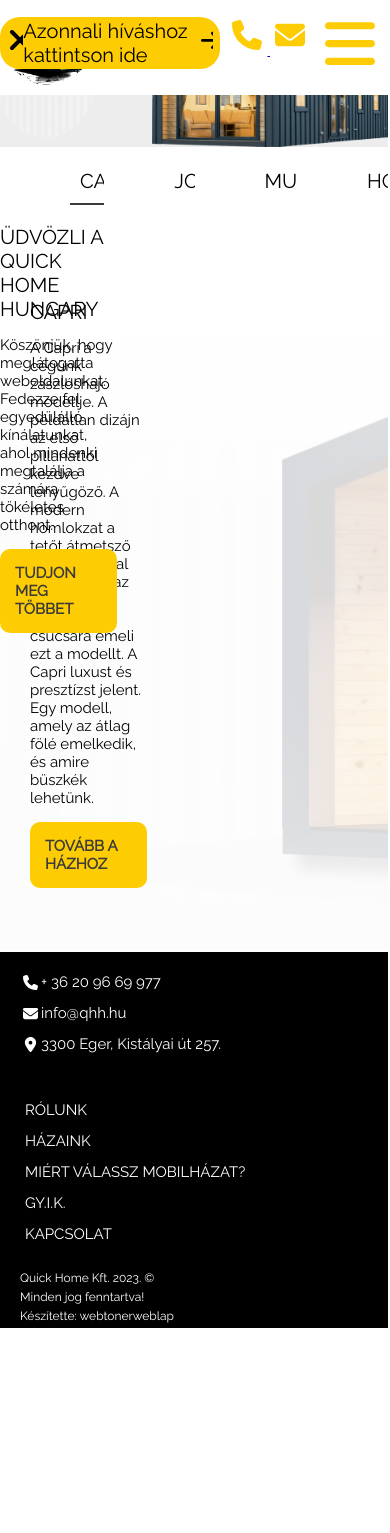
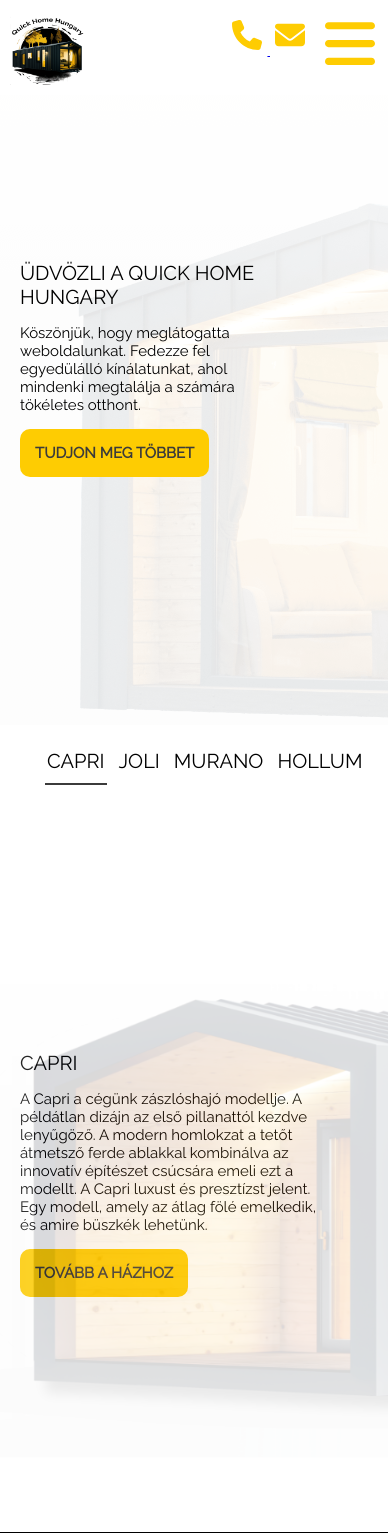
Before and after one commit to webtonerweblap/webtonerweblap.github.io, a PHP site: page / in a window 390 px wide. Shown: the top 1533 px of the page. Before the commit the page ends 1328 px from the top, so only its background shows below. Run offline with PHP 8.4, Linux system fonts and the light colour scheme.

Commit message:
Add files via upload

```diff
--- a/CSS/indexstyle.css
+++ b/CSS/indexstyle.css
@@ -15,6 +15,7 @@
 
 
 .segment1-items {
+    margin-left: 1rem;
     height: auto;
 }
 
@@ -51,8 +52,7 @@
 }
 
 .segment1 img {
-    width: 100%;
-    max-width: 1920px;
+
 }
 
 
@@ -157,6 +157,101 @@
 
 
 @media  screen and (max-width: 1279px) {
+        .segment1 img {
+            transform: translateX(-35%);
+            filter: opacity(10%);
+
+        }
+
+
+
+
+        .segment1-container {
+            width: 80%;
+            height: 100%;
+            max-height: 725px;
+            position: absolute;
+            left: 0;
+            top: 0;
+            display: flex;
+            justify-content: center;
+            align-items: center;
+            z-index: 1;
+        }
+
+
+        .segment1-items {
+            margin-left: 2rem;
+            margin: 2rem;
+            height: auto;
+        }
+
+
+
+
+
+        .segment1-items h3 {
+            font-size: 1.5rem;
+        }
+
+
+
+
+
+        .segment2-title {
+            width: 100%;
+            height: auto;
+            font-size: 2rem;
+        }
+
+        .segment2-title li {
+            margin: 0 0.5rem;
+            padding: 0.2rem;
+            padding-bottom: 1rem;
+
+
+        }
+
+        .segment2-title li:hover {
+            border-bottom: var(--grey) solid 0.2rem;
+            position: relative;
+        }
+
+        .segment2-title .active {
+            border-bottom: var(--grey) solid 0.2rem;
+
+        }
+
+
+        .segment2-container {
+            width: 100%;
+        }
+
+        .segment2-container {
+            height: auto;
+        }
+
+        .segment2-item-container-textholder {
+            width: 100%;
+            height: 725px;
+            background-color: rgba(255, 255, 255, 0.85);
+            position: absolute;
+            display: flex;
+            align-items: left;
+            justify-content: center;
+            flex-direction: column;
+
+        }
+
+        .segment2-item-container-textholder div  {
+            padding: 2rem;
+            width: 80%;
+        }
+
+        .segment2-item-container img {
+            filter: opacity(15%);
+            transform: translateX(-20%) scale(80%);
+        }
 
 
 
--- a/Commonfiles/commonstyle.css
+++ b/Commonfiles/commonstyle.css
@@ -483,6 +483,7 @@ upicon a svg:hover {
 }
 
 #mobile-navbar ul {
+    margin-top: 10rem;
     list-style: none;
 }
 
@@ -584,6 +585,9 @@ upicon a svg:hover {
         z-index: 101;
 
 
+        display: none;
+
+
 
     }
 
@@ -643,6 +647,8 @@ upicon a svg:hover {
     upicon a svg {
         bottom: 3rem;
         right: 3rem;
+        width: 3rem;
+        height: 3rem;
     }
 
 
--- a/index.html
+++ b/index.html
@@ -151,7 +151,7 @@
             <div class="segment1-container">
                 <div class="segment1-items">
                     <h1>Üdvözli a Quick Home Hungary</h1>
-                    <h3>Köszönjük, hogy meglátogatta weboldalunkat. <br>Fedezze fel egyedülálló kínálatunkat, ahol mindenki <br>megtalálja a számára tökéletes otthont.</h3>
+                    <h3>Köszönjük, hogy meglátogatta weboldalunkat. <wbr>Fedezze fel egyedülálló kínálatunkat, ahol mindenki <wbr>megtalálja a számára tökéletes otthont.</h3>
                     <a href="#">Tudjon meg többet</a>
                 </div>
             </div>
```
